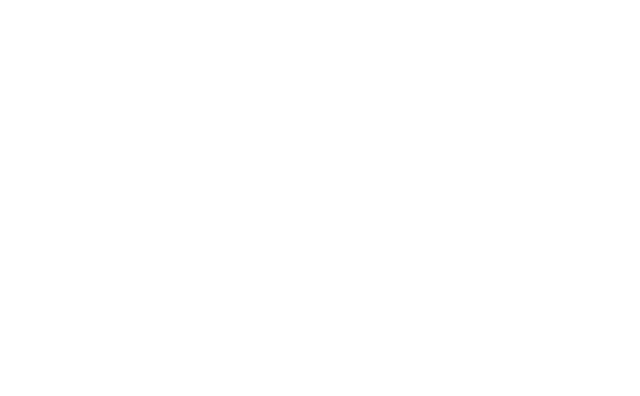
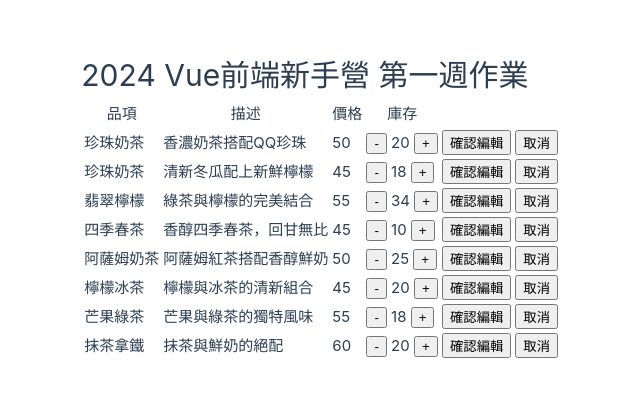
Before and after one commit to OdiliaWang/for-vie-2024-deploy, a Vue app: page / in a window 1280 px wide. Shown: the part 194-590 px from the top of the page, without its empty margins (79-719 px from the left). Built offline with nearby package versions, Linux system fonts and the light colour scheme.

Commit message:
update code

```diff
--- a/package.json
+++ b/package.json
@@ -12,6 +12,7 @@
     "deploy": "vite build && gh-pages -d dist"
   },
   "dependencies": {
+    "bootstrap": "^5.3.3",
     "vue": "^3.4.29"
   },
   "devDependencies": {
--- a/src/AppWeek01-HW.vue
+++ b/src/AppWeek01-HW.vue
@@ -1,22 +1,91 @@
 <script setup>
-import { ref } from 'vue'
+import { ref } from 'vue';
 
-//拿到table資料，先轉為陣列形式
-const data = [
+// 1.拿到table資料，先轉為陣列形式
+// 2.到template刻畫面
+// 2.1 const 定義飲料菜單drinks的ref資料從哪來
+// 2.2 v-for 渲染陣列資料->指定的區塊
+const drinks = ref([
   {
     id: '1',
     name: '珍珠奶茶',
-    wdescription: '香濃奶茶搭配QQ珍珠',
+    description: '香濃奶茶搭配QQ珍珠',
     price: '50',
     stock: '20'
   },{
     id: '2',
     name: '珍珠奶茶',
-    wdescription: '香濃奶茶搭配QQ珍珠',
+    description: '清新冬瓜配上新鮮檸檬',
+    price: '45',
+    stock: '18'
+  },{
+    id: '3',
+    name: '翡翠檸檬',
+    description: '綠茶與檸檬的完美結合',
+    price: '55',
+    stock: '34'
+  },{
+    id: '4',
+    name: '四季春茶',
+    description: '香醇四季春茶，回甘無比',
+    price: '45',
+    stock: '10'
+  },{
+    id: '5',
+    name: '阿薩姆奶茶',
+    description: '阿薩姆紅茶搭配香醇鮮奶',
     price: '50',
+    stock: '25'
+  },{
+    id: '6',
+    name: '檸檬冰茶',
+    description: '檸檬與冰茶的清新組合',
+    price: '45',
+    stock: '20'
+  },{
+    id: '7',
+    name: '芒果綠茶',
+    description: '芒果與綠茶的獨特風味',
+    price: '55',
+    stock: '18'
+  },{
+    id: '8',
+    name: '抹茶拿鐵',
+    description: '抹茶與鮮奶的絕配',
+    price: '60',
     stock: '20'
   }
-]
+]);
+
+
+
 </script>
 
-<template></template>
+<template>
+  <h1>2024 Vue前端新手營 第一週作業</h1>
+  <br>
+  <div class="">
+    <table>
+      <thead>
+        <tr>
+          <th scope="col">品項</th>
+          <th scope="col">描述</th>
+          <th scope="col">價格</th>
+          <th scope="col">庫存</th>
+        </tr>
+      </thead>
+
+      <tbody>
+        <tr v-for="drink in drinks" :key="drink.id">
+          <td> {{ drink.name }} </td>
+          <td> {{ drink.description }} </td>
+          <td> {{ drink.price }} </td>
+          <td><button type="button">-</button> {{ drink.stock }} <button type="button">+</button></td>
+          <td><button type="button" @click="confirmEdit">確認編輯</button></td>
+          <td><button type="button" @click="tempEdit = {}">取消</button></td>
+
+        </tr>
+      </tbody>
+    </table>
+  </div>
+</template>
```
Also changed, not shown: 1 other file (tests, documents, lock files or other folders).
